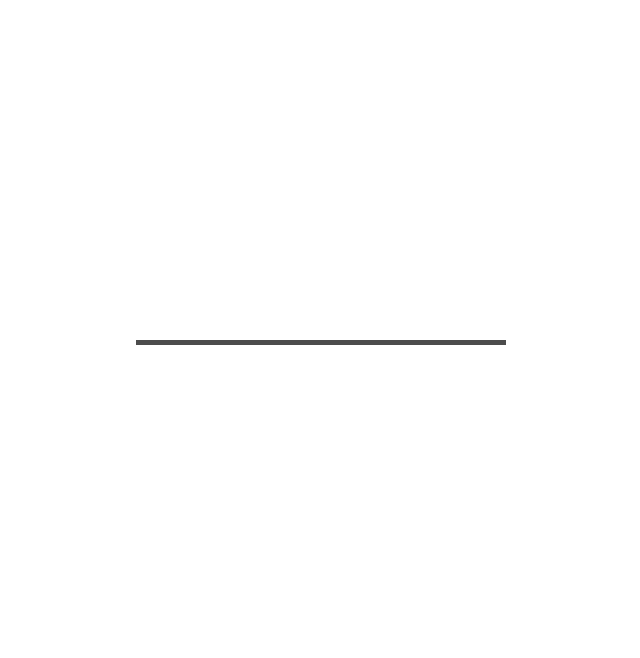
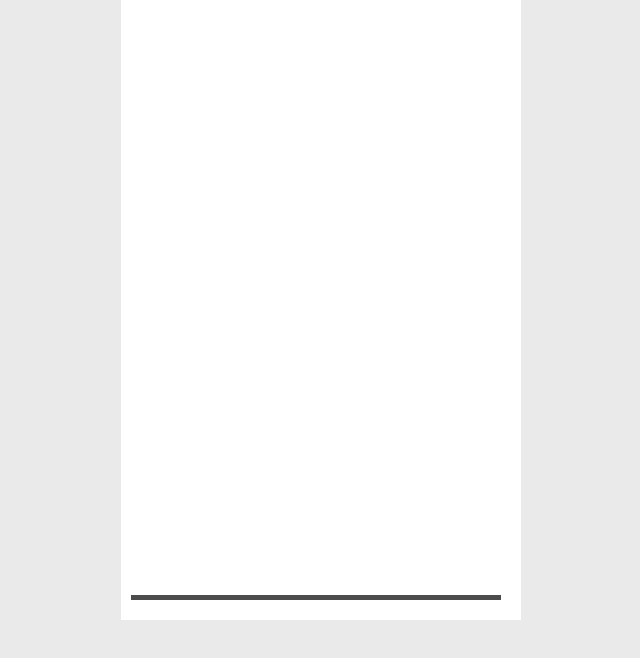
Before and after one commit to caljrimmer/tube-wizard, a plain HTML site: page public/index.html in a window 1280 px wide. Shown: the whole page, without its empty margins (319-959 px from the left). Drawn offline with Linux system fonts and the light colour scheme.

Commit message:
design changes

```diff
--- a/public/style/style.css
+++ b/public/style/style.css
@@ -1,3 +1,7 @@
+body {
+	background:#eaeaea;
+}
+
 .clearfix:before,
 .clearfix:after {
     content: " "; /* 1 */
@@ -59,11 +63,9 @@ src: url("font/CodeBold.otf") format("opentype");
 
 #canvas {
 	width:400px;
-	/*
-	width:2500px;
-	height:1655px;
-	*/
+	position:relative;
 	margin:auto;
+	background:#fff;
 }
 
 #map {
@@ -153,7 +155,7 @@ src: url("font/CodeBold.otf") format("opentype");
 
 #map-viewport {
 	width:100%;
-	height:600px;
+	height:620px;
 	overflow:hidden;
 	position:relative;
 }
@@ -194,10 +196,11 @@ src: url("font/CodeBold.otf") format("opentype");
 
 #table {
 	width:360px;
-	margin: -260px auto 20px;
-	position: relative;
-	background:rgba(0,0,0,0.7);
-	padding:5px 5px 0 5px;
+	position: absolute;
+	background: rgba(0, 0, 0, 0.7);
+	padding: 5px 5px 0 5px;
+	bottom: 20px;
+	left: 10px;
 }
 
 .direction-select {
```
